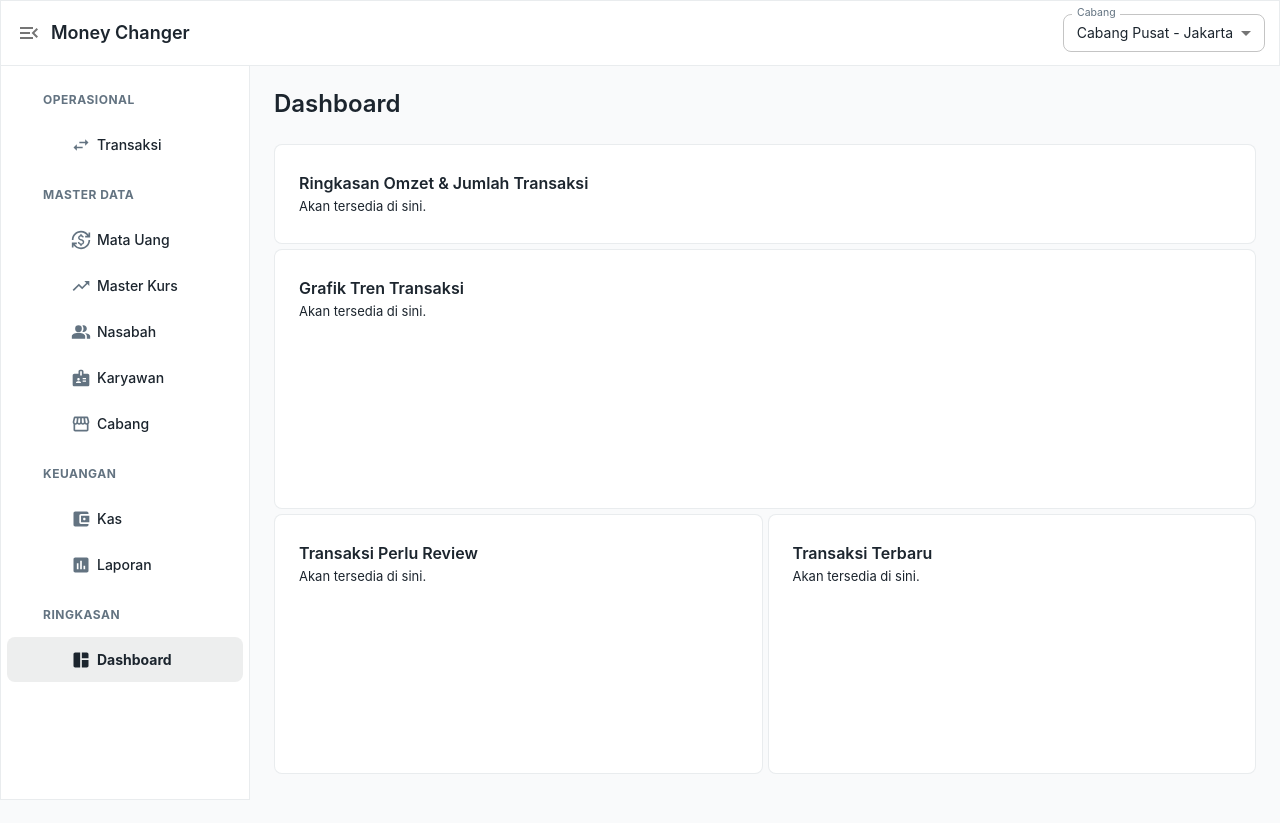
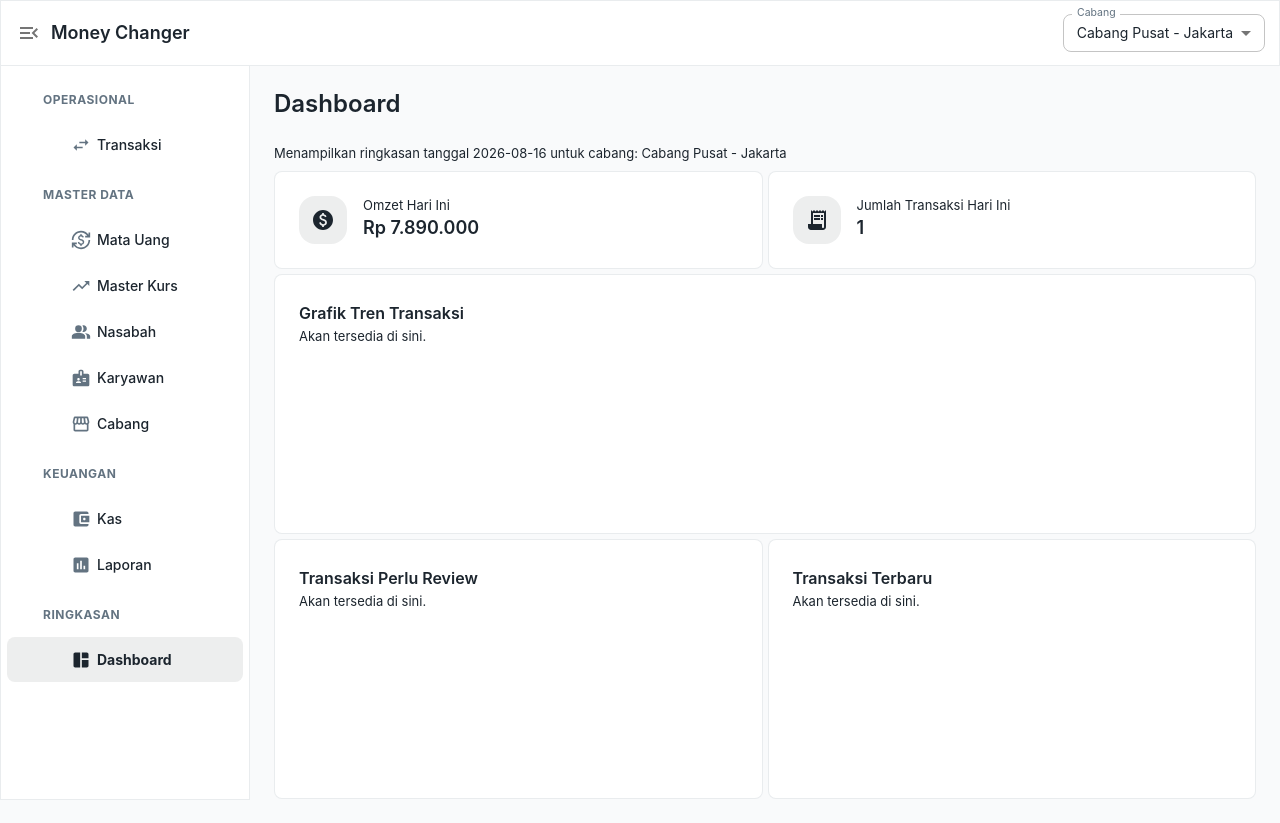
Before and after one commit to Christopherwijaya08/money_changer_frontend, a React (Vite) app: page /dashboard in a window 1280 px wide. Before the commit the page ends 800 px from the top, so only its background shows below. Built offline with nearby package versions, Linux system fonts and the light colour scheme.

Commit message:
feat: add Omzet/Jumlah Transaksi summary cards to Dashboard
Computed from the latest date present in the mock transaction data
(not literal "today", since the mock is anchored to fixed historical
dates), scoped to the selected branch.

```diff
--- a/src/pages/DashboardPage.jsx
+++ b/src/pages/DashboardPage.jsx
@@ -1,6 +1,11 @@
 import Typography from '@mui/material/Typography'
 import Paper from '@mui/material/Paper'
 import Grid from '@mui/material/Grid'
+import Box from '@mui/material/Box'
+import PaidIcon from '@mui/icons-material/Paid'
+import ReceiptLongIcon from '@mui/icons-material/ReceiptLong'
+import { transactions } from '../mocks/data'
+import { useBranch } from '../context/BranchContext'
 
 function SectionPlaceholder({ title, minHeight }) {
   return (
@@ -15,6 +20,77 @@ function SectionPlaceholder({ title, minHeight }) {
   )
 }
 
+function StatCard({ icon, label, value }) {
+  return (
+    <Paper className="p-6">
+      <Box className="flex items-center gap-4">
+        <Box
+          sx={{
+            width: 48,
+            height: 48,
+            borderRadius: 2,
+            bgcolor: (theme) => `${theme.palette.primary.main}14`,
+            color: 'primary.main',
+            display: 'flex',
+            alignItems: 'center',
+            justifyContent: 'center',
+          }}
+        >
+          {icon}
+        </Box>
+        <Box>
+          <Typography color="text.secondary" variant="body2">
+            {label}
+          </Typography>
+          <Typography variant="h6" className="font-semibold">
+            {value}
+          </Typography>
+        </Box>
+      </Box>
+    </Paper>
+  )
+}
+
+function SummaryCards() {
+  const { selectedBranchId, branches } = useBranch()
+  const branchName = branches.find((b) => b.id === selectedBranchId)?.name
+
+  const latestDate = transactions.reduce(
+    (max, t) => (t.createdAt.slice(0, 10) > max ? t.createdAt.slice(0, 10) : max),
+    ''
+  )
+
+  const todayTransactions = transactions.filter(
+    (t) => t.branchId === selectedBranchId && t.createdAt.startsWith(latestDate)
+  )
+
+  const omzet = todayTransactions.reduce((sum, t) => sum + t.totalAmount, 0)
+
+  return (
+    <div className="flex flex-col gap-2">
+      <Typography variant="body2" color="text.secondary">
+        Menampilkan ringkasan tanggal {latestDate} untuk cabang: {branchName}
+      </Typography>
+      <Grid container spacing={2}>
+        <Grid size={{ xs: 12, sm: 6 }}>
+          <StatCard
+            icon={<PaidIcon />}
+            label="Omzet Hari Ini"
+            value={`Rp ${omzet.toLocaleString('id-ID')}`}
+          />
+        </Grid>
+        <Grid size={{ xs: 12, sm: 6 }}>
+          <StatCard
+            icon={<ReceiptLongIcon />}
+            label="Jumlah Transaksi Hari Ini"
+            value={todayTransactions.length}
+          />
+        </Grid>
+      </Grid>
+    </div>
+  )
+}
+
 export default function DashboardPage() {
   return (
     <div className="flex flex-col gap-6">
@@ -24,7 +100,7 @@ export default function DashboardPage() {
 
       <Grid container spacing={2}>
         <Grid size={12}>
-          <SectionPlaceholder title="Ringkasan Omzet & Jumlah Transaksi" minHeight={100} />
+          <SummaryCards />
         </Grid>
         <Grid size={12}>
           <SectionPlaceholder title="Grafik Tren Transaksi" minHeight={260} />
```
